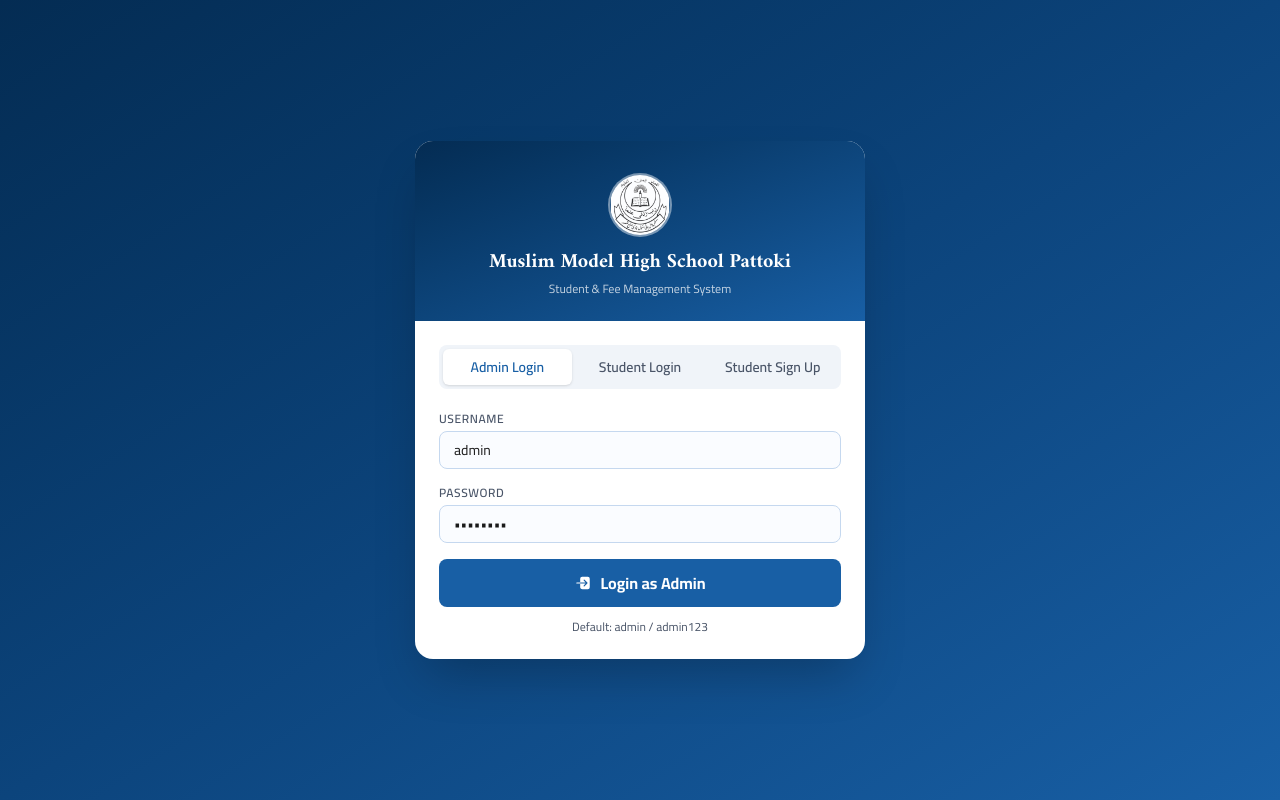
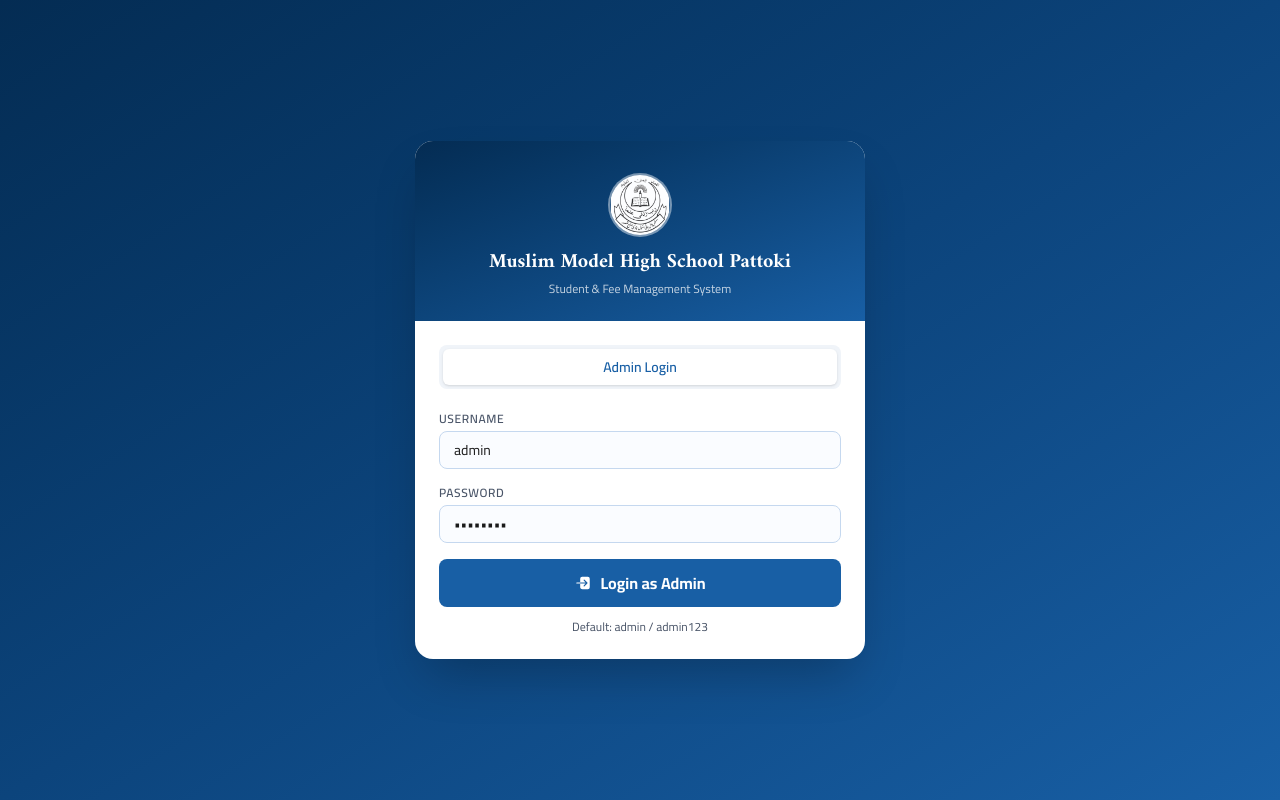
Before and after one commit to M-Shahzad-ashraf/student-portal-frontend, a React (Vite) app: page /login in a window 1280 px wide. Built offline with nearby package versions, Linux system fonts and the light colour scheme.

Commit message:
update setting and db

```diff
--- a/src/pages/Login.jsx
+++ b/src/pages/Login.jsx
@@ -54,8 +54,8 @@
 
   const tabs = [
     { id: 'admin', label: 'Admin Login' },
-    { id: 'student', label: 'Student Login' },
-    { id: 'signup', label: 'Student Sign Up' },
+    // { id: 'student', label: 'Student Login' },
+    // { id: 'signup', label: 'Student Sign Up' },
   ];
 
   return (
```
Also changed, not shown: 1 other file (tests, documents, lock files or other folders).
